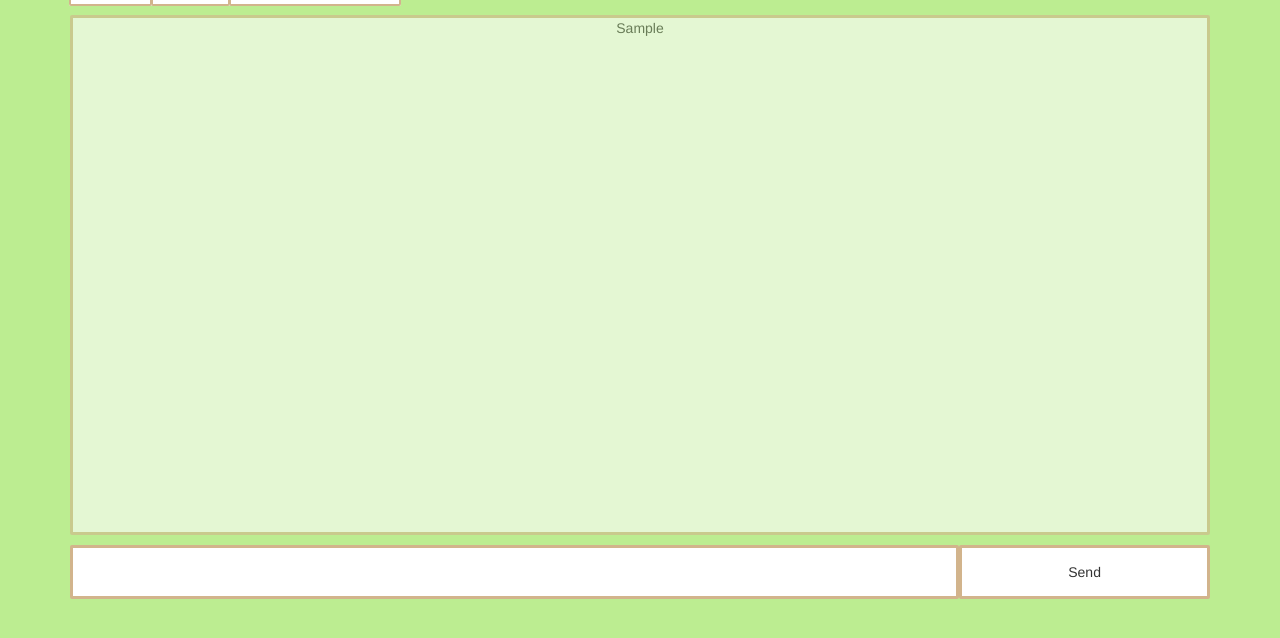
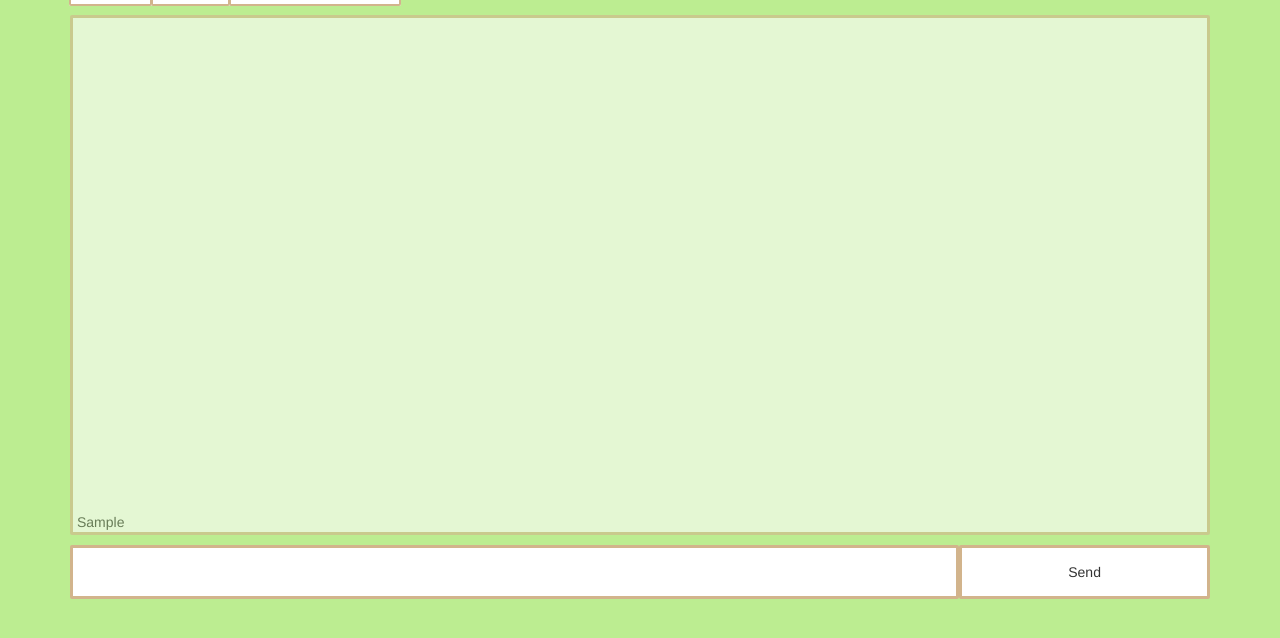
Before and after one commit to froostang/Dayock-Chat, a website: page index.html in a window 1280 px wide. Both pictures are taken after typing "Sample" into the empty fields and a click on the button "Send". Shown: the part 76-714 px from the top of the page. Drawn offline with nearby package versions, Linux system fonts and the light colour scheme; no server answers.

Commit message:
fixed chat li

```diff
--- a/index.html
+++ b/index.html
@@ -27,6 +27,15 @@
     padding-left:0px;
     border: solid #d2b48c;
     border-radius: 2px;
+  }
+  #chat {
+  	transform: rotate(180deg);
+
+  }
+  #chat > li{
+  	transform: rotate(-180deg);
+  	text-align:left;
+  	padding-left:4px;
   }
 
   #user_txt{
@@ -99,9 +108,9 @@
 
 	      <div class="msg_type_selector">
 	        <ul>
-	          <li> <a href="#">Say</a> </li>
-	          <li> <a href="#">Yell</a>  </li>
-	          <li> <a href="#">Broadcast</a>  </li>
+	          <li><a href="#">Say</a></li>
+	          <li><a href="#">Yell</a></li>
+	          <li><a href="#">Broadcast</a></li>
 	        </ul>
 	      </div>
 
@@ -136,7 +145,7 @@
 	  var __sendFunction = function(){
 	  	var __m = document.createElement("li");
 	  	__m.innerHTML = __ut.value;
-	  	__chat.appendChild(__m);
+	  	$("#chat").prepend(__m);
 	  	socket.emit('chat message', { "TEXT": __ut.value } );
 	  	clearInput();
 	  	return false;
```
